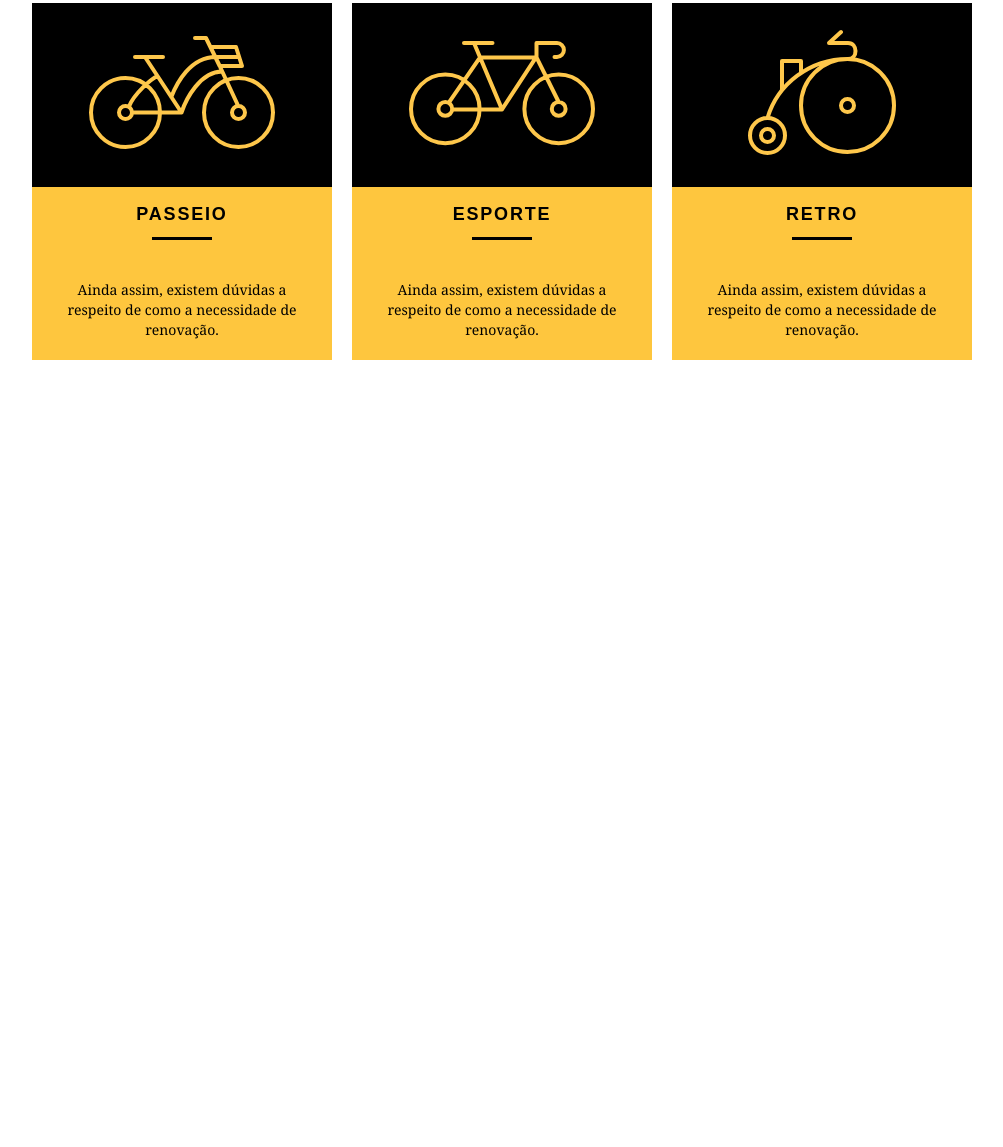
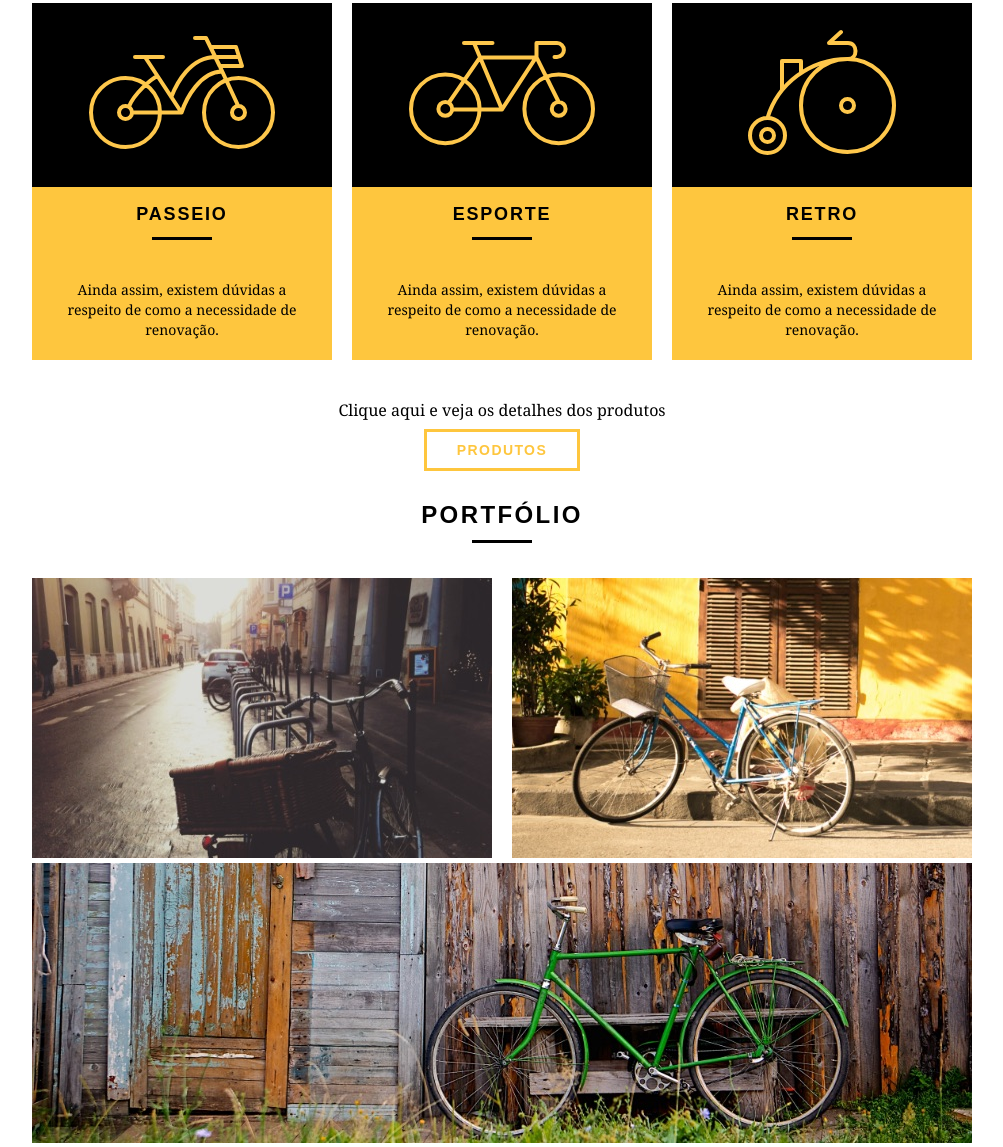
Before and after one commit to guirodriguezz/BikCraft-Origamid, a plain HTML site: page index.html in a window 1280 px wide. Shown: the part 591-1738 px from the top of the page, without its empty margins (138-1141 px from the left). Before the commit the page ends 991 px from the top, so only its background shows below. Drawn offline with Linux system fonts and the light colour scheme.

Commit message:
Inicio da criação da seção portfolio

```diff
--- a/css/style.css
+++ b/css/style.css
@@ -25,6 +25,11 @@ p {
     border-color: #fff;
     color: #fff;
 
+}
+
+.btn.btn_preto:hover {
+    border-color: #000;
+    color: #000;
 }
 
 .subtitulo {
@@ -55,6 +60,7 @@ p {
     width: 100%;
     background: #fec63e;
     padding: 15px 0;
+    z-index: 10;
 }
 
 .header_menu {
@@ -160,3 +166,13 @@ p {
     background: #000;
     padding: 20px;
 }
+
+.call {
+    padding-top: 40px;;
+    text-align: center;
+    clear: both;
+}
+
+.call p {
+    margin-bottom: 20px;
+}
--- a/index.html
+++ b/index.html
@@ -73,6 +73,20 @@
           </p>
         </li>
       </ul>
+      <div class="call">
+        <p>Clique aqui e veja os detalhes dos produtos</p>
+        <a href="produtos.html" class="btn btn_preto">Produtos</a>
+      </div>
+    </section>
+    <section class="portfolio">
+      <div class="container">
+        <h2 class="subtitulo">Portfólio</h2>
+        <ul>
+          <li class="grid-8"><img src="/img/portfolio/retro.jpg" alt="Bicicleta Retro"></li>
+          <li class="grid-8"><img src="/img/portfolio/passeio.jpg" alt="Bicicleta Passeio"></li>
+          <li class="grid-16"><img src="/img/portfolio/esporte.jpg" alt="Bicicleta Esporte"></li>
+        </ul>
+      </div>
     </section>
   </body>
 </html>
```
